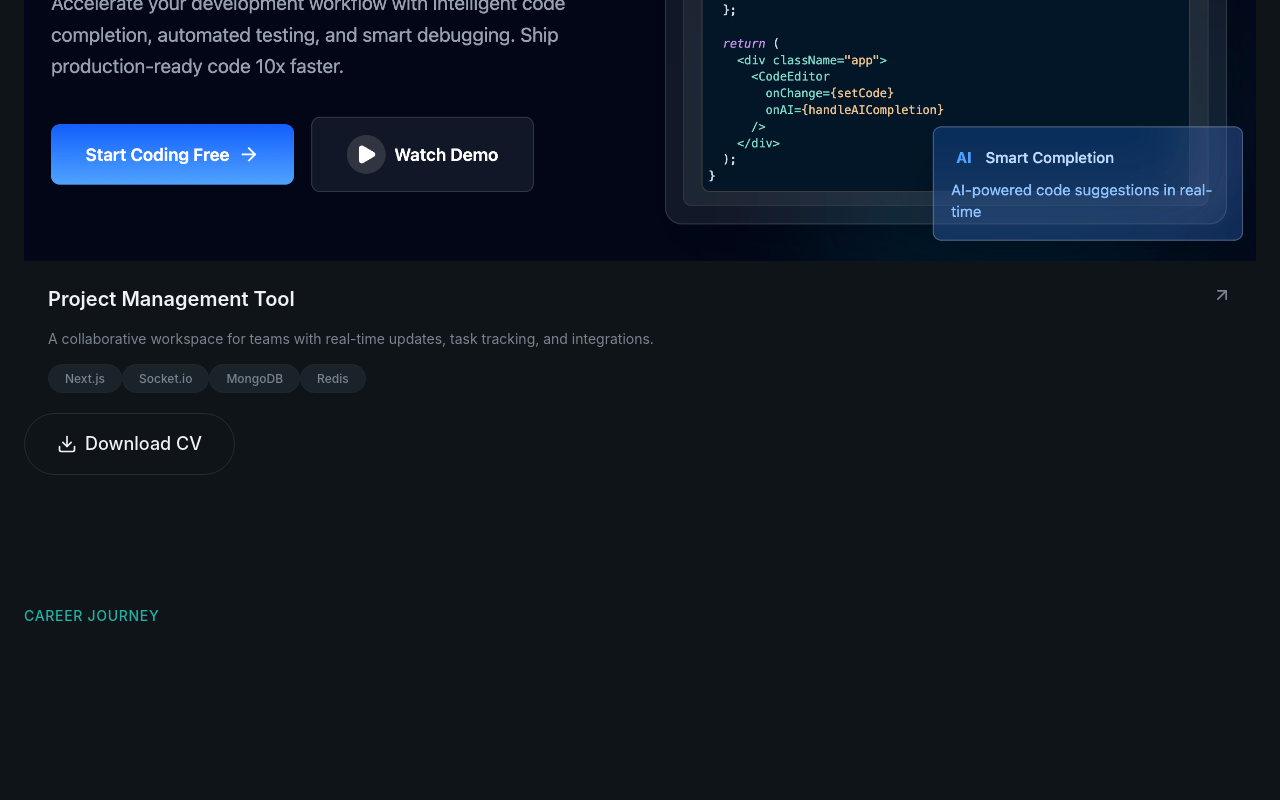
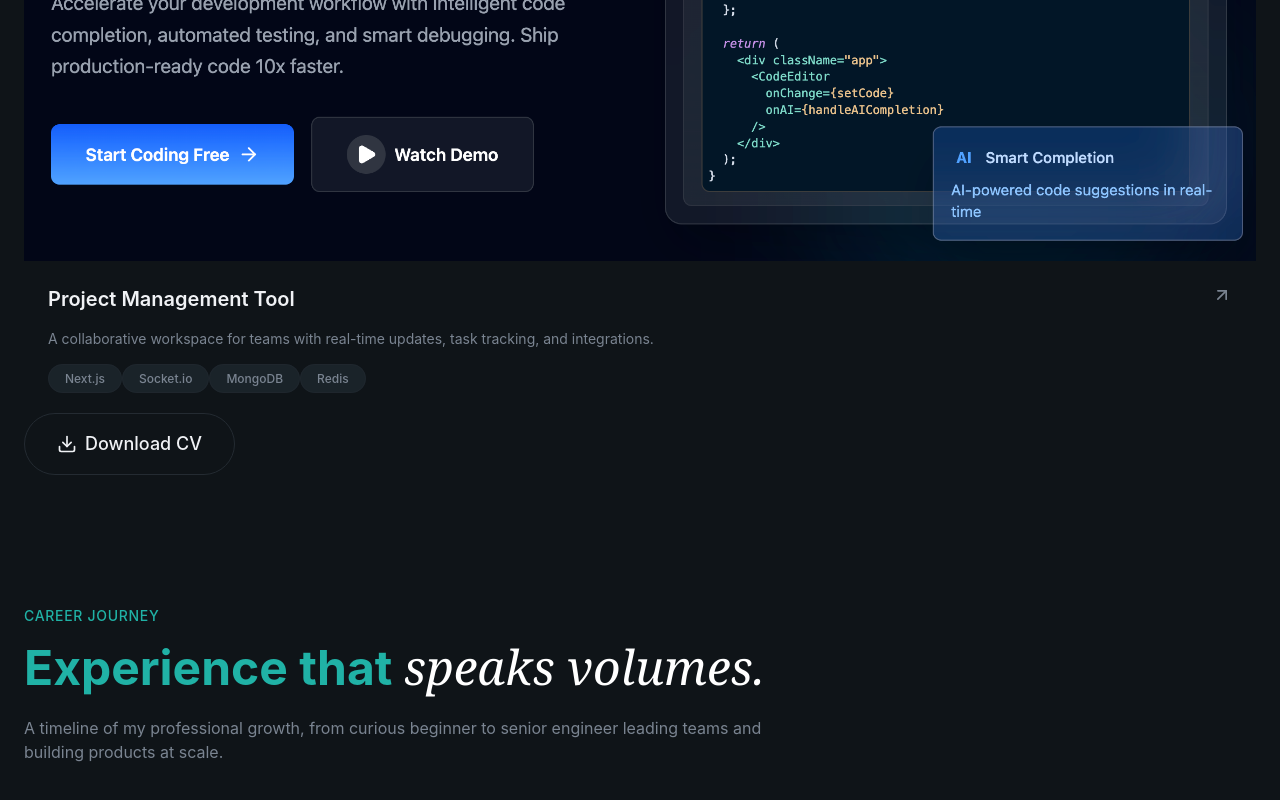
Before and after one commit to Ridzzz0Alam/dev_personal_project, a React (Vite) app: page / in a window 1280 px wide. Shown: the part 5330-6130 px from the top of the page. Before the commit the page ends 6021 px from the top, so only its background shows below. Built offline with nearby package versions, Linux system fonts and the light colour scheme.

Commit message:
adding timeline section

```diff
--- a/src/sections/Experience.jsx
+++ b/src/sections/Experience.jsx
@@ -12,7 +12,27 @@
                     font-medium tracking-wider uppercase animate-fade-in">
                         Career Journey
                     </span>
+                    <h2
+                    className="text-4xl md:text-5xl font-bold
+                    mt-4 mb-6 animate-fade-in animation-delay-100
+                    text-secondary-foreground"
+                    >
+                        Experience that {" "}
+                        <span className="font-serif italic font-normal text-white">
+                            {" "}
+                            speaks volumes.
+                        </span>
+                    </h2>
+
+                    <p className="text-muted-foreground
+                    animate-fade-in animation-delay-200"
+                    >
+                        A timeline of my professional growth, from curious beginner to
+                        senior engineer leading teams and building products at scale.
+                    </p>
                 </div>
+
+                {/* Timeline */}
             </div>
         </section>
     )
```
